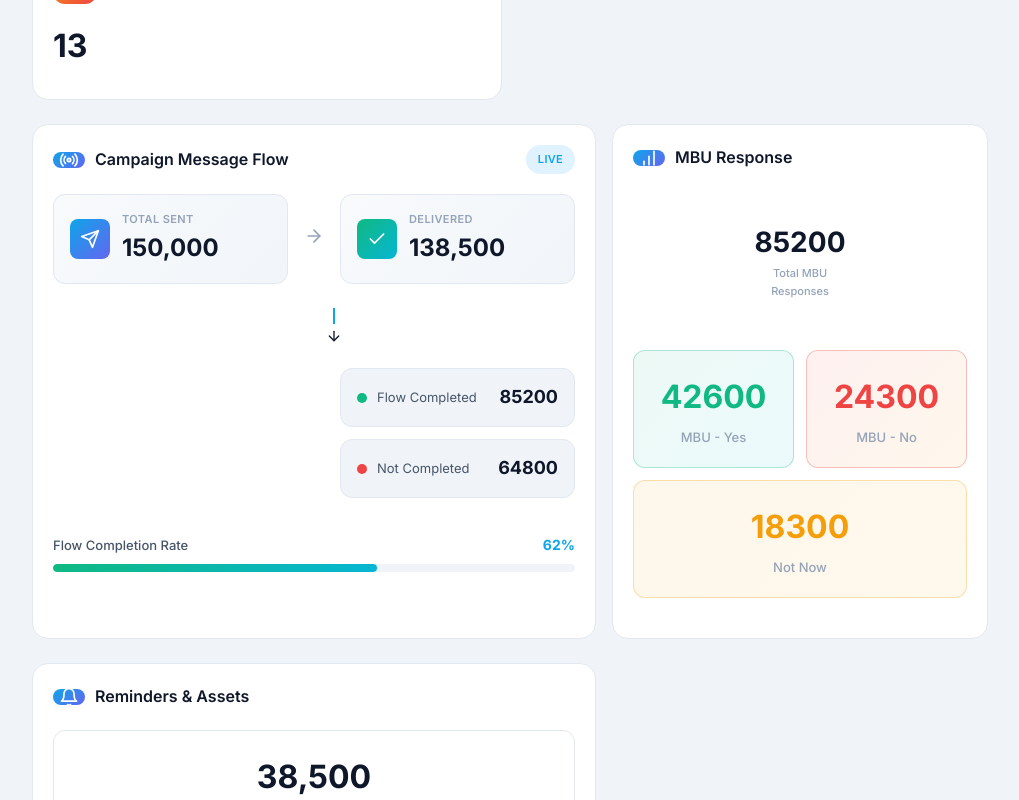
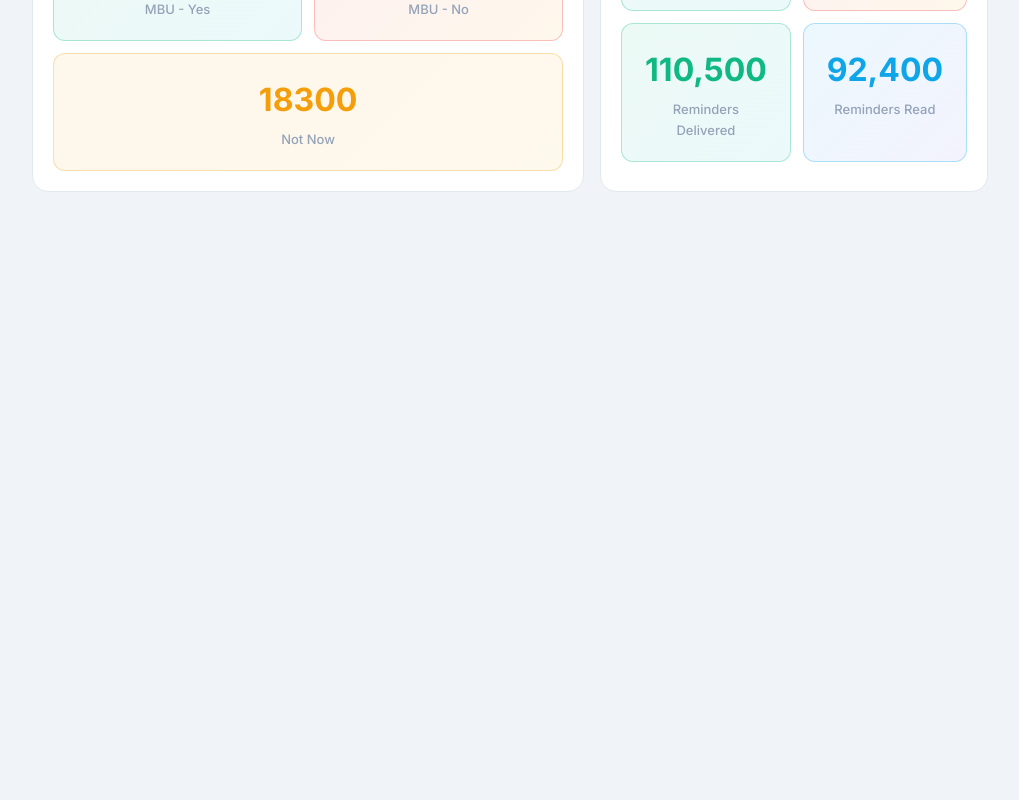
Before and after one commit to harshpardhi06/dashboard, a React (Vite) app: page / in a window 1280 px wide. Shown: the part 1220-2020 px from the top of the page, without its empty margins (260-1279 px from the left). After the commit the page ends 1460 px from the top, so only its background shows below. Built offline with nearby package versions, Linux system fonts and the light colour scheme.

Commit message:
feat: Implement initial dashboard page with comprehensive layout and styling.

```diff
--- a/src/App.css
+++ b/src/App.css
@@ -846,10 +846,16 @@
   color: var(--text-secondary);
 }
 
-/* Campaign Table */
+.table-container {
+  overflow-x: auto;
+  margin: 0 -1.25rem; /* Offset card padding */
+  padding: 0 1.25rem;
+}
+
 .campaign-table {
   width: 100%;
   border-collapse: collapse;
+  min-width: 900px;
 }
 
 .campaign-table th {
@@ -872,6 +878,7 @@
 
 .campaign-table tbody tr {
   transition: all var(--transition-fast);
+
 }
 
 .campaign-table tbody tr:hover {
--- a/src/pages/DashboardPage.jsx
+++ b/src/pages/DashboardPage.jsx
@@ -1,9 +1,6 @@
 import { useState } from 'react'
 import { Icons } from '../components/Icons'
 import { StatCard } from '../components/StatCard'
-import { FlowNode } from '../components/FlowNode'
-import { CircularProgress } from '../components/CircularProgress'
-import { usersData } from '../data/mockData'
 
 export function DashboardPage({ data, animatedValues }) {
     const [templateFilter, setTemplateFilter] = useState('All')
@@ -57,7 +54,6 @@ export function DashboardPage({ data, animatedValues }) {
                             className="filter-select"
                             value={dateFilter}
                             onChange={(e) => setDateFilter(e.target.value)}
-                            title="Filter by Date"
                         />
                         <select
                             className="filter-select"
@@ -81,14 +77,15 @@ export function DashboardPage({ data, animatedValues }) {
                             <button
                                 className="icon-btn"
                                 onClick={() => setDateFilter('')}
-                                title="Clear date selection"
+                                title="Clear date filter"
                                 style={{ height: '38px', padding: '0 10px' }}
                             >
-                                <Icons.XCircle size={14} />
+                                <Icons.XCircle size={16} />
                             </button>
                         )}
                     </div>
                 </div>
+                <div className="table-container">
                     <table className="campaign-table">
                         <thead>
                             <tr>
@@ -115,16 +112,14 @@ export function DashboardPage({ data, animatedValues }) {
                                     <td>{campaign.delivered.toLocaleString()}</td>
                                     <td>{(campaign.read || 0).toLocaleString()}</td>
                                     <td>{(campaign.failed || 0).toLocaleString()}</td>
-                                {/* <td style={{ fontWeight: 600, color: 'var(--accent-green)' }}>
-                                    {campaign.response || Math.round(((campaign.read || 0) / (campaign.delivered || 1)) * 100) + '%'}
-                                </td> */}
                                 </tr>
                             ))}
                         </tbody>
                     </table>
                 </div>
+            </div>
 
-            <header className="header">
+            {/* <header className="header">
                 <div className="header-left">
                     <h1>User Management</h1>
                     <p>Manage Aadhar MBU campaign users</p>
@@ -136,59 +131,14 @@ export function DashboardPage({ data, animatedValues }) {
                 </div>
             </header>
 
-            {/* Stats Summary */}
-            <div className="stats-grid">
+            {/* <div className="stats-grid">
                 <StatCard icon={Icons.Users} label="Total Users" value={usersData.length} changeType="positive" type="sent" />
                 <StatCard icon={Icons.Check} label="MBU Completed" value={usersData.filter(u => u.mbuStatus === 'completed').length} changeType="positive" type="delivered" />
-                {/* <StatCard icon={Icons.Eye} label="In Progress" value={usersData.filter(u => u.mbuStatus === 'pending').length} changeType="positive" type="read" /> */}
+                <StatCard icon={Icons.Eye} label="In Progress" value={usersData.filter(u => u.mbuStatus === 'pending').length} changeType="positive" type="read" />
                 <StatCard icon={Icons.XCircle} label="Pending" value={usersData.filter(u => u.mbuStatus === 'failed').length} changeType="negative" type="failed" />
-            </div>
+            </div> */}
 
-
-            {/* Content Grid */}
-            <div className="content-grid">
-                <div className="card">
-                    <div className="card-header">
-                        <div className="card-title">
-                            <div className="card-title-icon"><Icons.Broadcast /></div>
-                            Campaign Message Flow
-                        </div>
-                        <span className="card-badge">Live</span>
-                    </div>
-                    <div className="flow-chart">
-                        <div className="flow-row">
-                            <FlowNode icon={Icons.Send} iconType="sent" label="Total Sent" value={data.campaign.totalMessages} />
-                            <div className="flow-arrow"><Icons.ArrowRight /></div>
-                            <FlowNode icon={Icons.Check} iconType="delivered" label="Delivered" value={data.campaign.delivered} />
-                        </div>
-                        <div className="flow-vertical">
-                            <div className="flow-connector"></div>
-                            <Icons.ArrowDown />
-                        </div>
-                        <div className="branch-container">
-                            <div className="branch-item">
-                                <div className="branch-dot"></div>
-                                <span className="branch-label">Flow Completed</span>
-                                <span className="branch-value">{data.campaign.flowCompleted}</span>
-                            </div>
-                            <div className="branch-item negative">
-                                <div className="branch-dot"></div>
-                                <span className="branch-label">Not Completed</span>
-                                <span className="branch-value">{data.campaign.notCompleted}</span>
-                            </div>
-                        </div>
-                        <div className="progress-container">
-                            <div className="progress-header">
-                                <span className="progress-label">Flow Completion Rate</span>
-                                <span className="progress-value">{completionRate}%</span>
-                            </div>
-                            <div className="progress-bar">
-                                <div className="progress-fill" style={{ width: `${completionRate}%` }}></div>
-                            </div>
-                        </div>
-                    </div>
-                </div>
-
+            <div className="content-grid" style={{ marginTop: '1.5rem' }}>
                 <div className="card">
                     <div className="card-header">
                         <div className="card-title">
@@ -197,7 +147,6 @@ export function DashboardPage({ data, animatedValues }) {
                         </div>
                     </div>
                     <div className="response-chart">
-                        {/* <CircularProgress percentage={Math.round((data.campaign.mbuYes / data.campaign.flowCompleted) * 100)} /> */}
                         <div className="response-chart-center">
                             <div className="response-chart-value">{Math.round(data.campaign.mbuYes + data.campaign.mbuNo + data.campaign.mbuNotNow)} </div>
                             <div className="response-chart-label">Total MBU Responses</div>
@@ -217,93 +166,8 @@ export function DashboardPage({ data, animatedValues }) {
                             <div className="mbu-label">Not Now</div>
                         </div>
                     </div>
-                    <div className="sidebar-section">
-                        <div className="legend">
-                            {/* <div className="legend-item">
-                                <div className="legend-color mbu-yes"></div>
-                                <span className="legend-text">MBU Accepted</span>
-                                <span className="legend-value">{animatedValues.mbuYes}</span>
-                            </div> */}
-                            {/* <div className="legend-item">
-                                <div className="legend-color mbu-no"></div>
-                                <span className="legend-text">MBU Rejected</span>
-                                <span className="legend-value">{animatedValues.mbuNo}</span>
-                            </div>
-                            <div className="legend-item">
-                                <div className="legend-color not-complete"></div>
-                                <span className="legend-text">Incomplete</span>
-                                <span className="legend-value">{animatedValues.notCompleted}</span>
-                            </div> */}
-                        </div>
-                    </div>
-                </div>
                 </div>
 
-            <div className="content-grid" style={{ marginTop: '1.5rem' }}>
-                {/* Communication Breakdown */}
-                {/* <div className="card">
-                    <div className="card-header">
-                        <div className="card-title">
-                            <div className="card-title-icon"><Icons.Globe /></div>
-                            Communication Breakdown
-                        </div>
-                    </div>
-                    <div className="breakdown-grid">
-                        <div className="breakdown-section">
-                            <h4 className="section-subtitle">Language Wise</h4>
-                            <div className="legend-item">
-                                <span className="legend-text">English</span>
-                                <span className="legend-value">{animatedValues.eng.toLocaleString()}</span>
-                            </div>
-                            <div className="legend-item">
-                                <span className="legend-text">Hindi</span>
-                                <span className="legend-value">{animatedValues.hin.toLocaleString()}</span>
-                            </div>
-
-                        </div>
-                        <div className="breakdown-section">
-                            <h4 className="section-subtitle">By Date & Format</h4>
-                            <div className="format-group">
-                                <div className="legend-item">
-                                    <span className="legend-text">Formal Delivery</span>
-                                    <span className="legend-value">{animatedValues.formalTotal.toLocaleString()}</span>
-                                </div>
-                                <div className="format-sub-items">
-                                    <div className="sub-item">
-                                        <div className="branch-dot" style={{ width: 6, height: 6, background: 'var(--accent-blue)' }}></div>
-                                        <span className="sub-text">English</span>
-                                        <span className="sub-value">{animatedValues.formalEng.toLocaleString()}</span>
-                                    </div>
-                                    <div className="sub-item">
-                                        <div className="branch-dot" style={{ width: 6, height: 6, background: 'var(--accent-blue)' }}></div>
-                                        <span className="sub-text">Hindi</span>
-                                        <span className="sub-value">{animatedValues.formalHin.toLocaleString()}</span>
-                                    </div>
-                                </div>
-                            </div>
-                            <div className="format-group">
-                                <div className="legend-item">
-                                    <span className="legend-text">Informal Delivery</span>
-                                    <span className="legend-value">{animatedValues.informalTotal.toLocaleString()}</span>
-                                </div>
-                                <div className="format-sub-items">
-                                    <div className="sub-item">
-                                        <div className="branch-dot" style={{ width: 6, height: 6, background: 'var(--accent-indigo)' }}></div>
-                                        <span className="sub-text">English</span>
-                                        <span className="sub-value">{animatedValues.informalEng.toLocaleString()}</span>
-                                    </div>
-                                    <div className="sub-item">
-                                        <div className="branch-dot" style={{ width: 6, height: 6, background: 'var(--accent-indigo)' }}></div>
-                                        <span className="sub-text">Hindi</span>
-                                        <span className="sub-value">{animatedValues.informalHin.toLocaleString()}</span>
-                                    </div>
-                                </div>
-                            </div>
-                        </div>
-                    </div>
-                </div> */}
-
-                {/* Reminders & Assets */}
                 <div className="card">
                     <div className="card-header">
                         <div className="card-title">
@@ -333,21 +197,6 @@ export function DashboardPage({ data, animatedValues }) {
                             <div className="mbu-label">Reminders Read</div>
                         </div>
                     </div>
-                    {/* <div className="sidebar-section" style={{ marginTop: '1.5rem' }}>
-                        <h4 className="section-subtitle">Asset Delivery</h4>
-                        <div className="legend">
-                            <div className="legend-item">
-                                <div className="legend-color mbu-yes"></div>
-                                <span className="legend-text">Video Pushed</span>
-                                <span className="legend-value">{animatedValues.video.toLocaleString()}</span>
-                            </div>
-                            <div className="legend-item">
-                                <div className="legend-color mbu-no"></div>
-                                <span className="legend-text">Poster Pushed</span>
-                                <span className="legend-value">{animatedValues.poster.toLocaleString()}</span>
-                            </div>
-                        </div>
-                    </div> */}
                 </div>
             </div>
 
```
Lines whose indentation alone changed are shown as unchanged.
